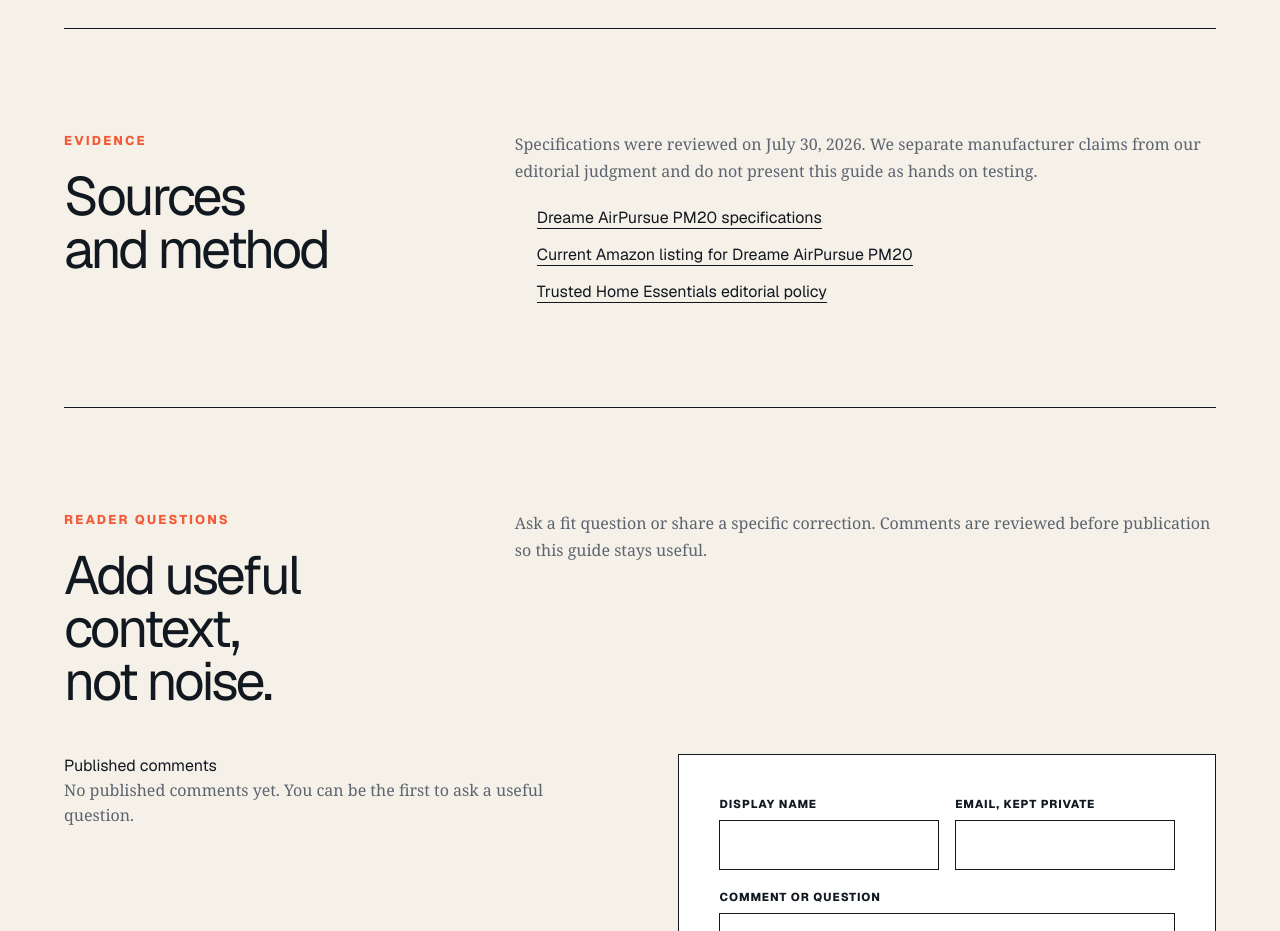
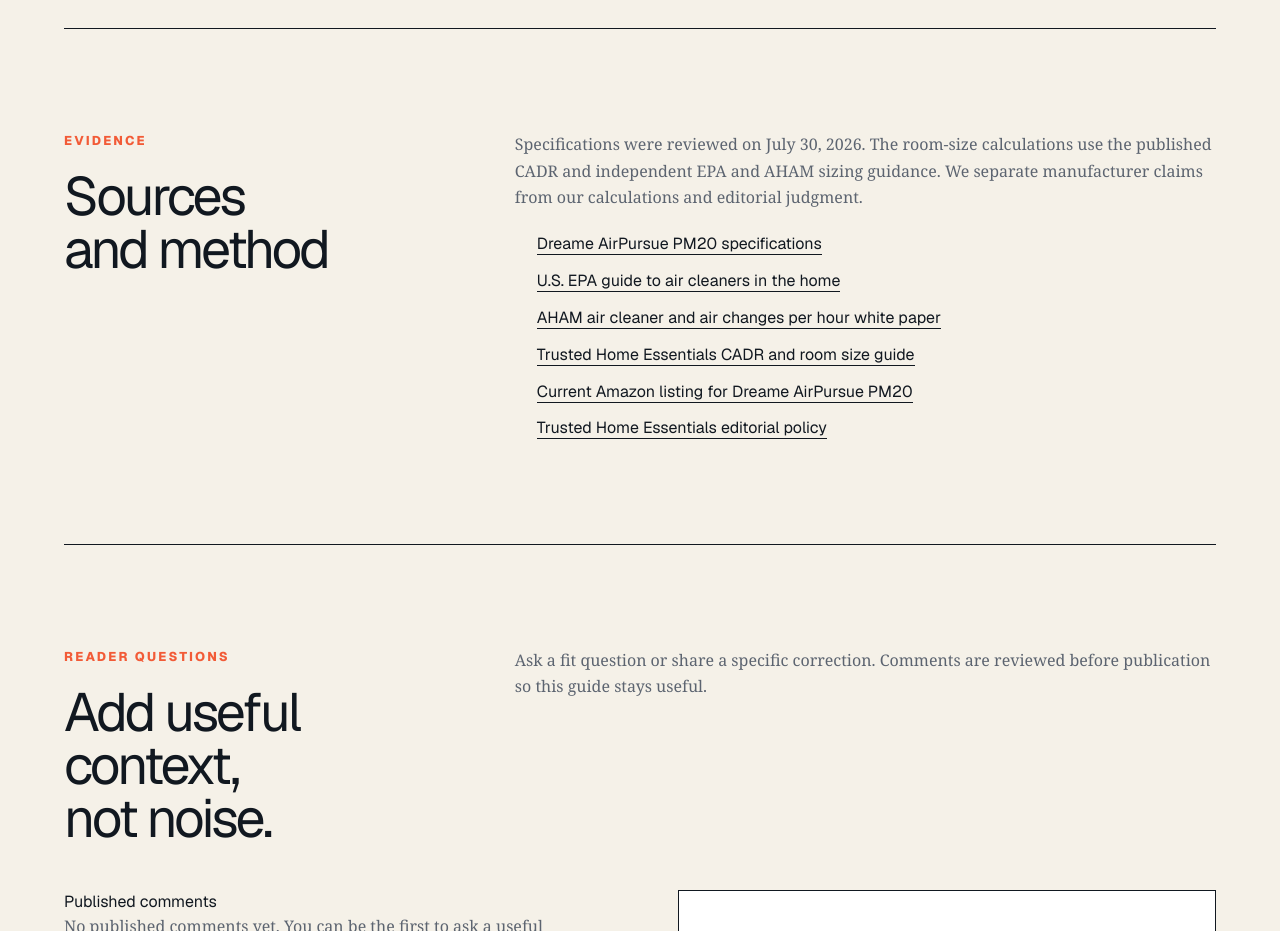
Before and after one commit to Dudeism74/trusted-home-2025, a Next.js app: page /guides/dreame-pm20 in a window 1280 px wide. Shown: the part 5500-6431 px from the top of the page. Built offline with nearby package versions, Linux system fonts and the light colour scheme.

Commit message:
Add independent sizing sources to PM20 guide

```diff
--- a/app/components/guide-page.tsx
+++ b/app/components/guide-page.tsx
@@ -18,6 +18,7 @@
   const articleUrl = `${SITE_URL}/guides/${product.slug}`;
   const reviewedDate = product.reviewedDate ?? REVIEWED_DATE;
   const reviewedDateLabel = product.reviewedDateLabel ?? REVIEWED_DATE_LABEL;
+  const isPm20 = product.slug === "dreame-pm20";
   const articleSchema = {
     "@context": "https://schema.org",
     "@type": "Article",
@@ -284,9 +285,9 @@
             </div>
             <div>
               <p>
-                Specifications were reviewed on {reviewedDateLabel}. We separate
-                manufacturer claims from our editorial judgment and do not present
-                this guide as hands on testing.
+                {isPm20
+                  ? `Specifications were reviewed on ${reviewedDateLabel}. The room-size calculations use the published CADR and independent EPA and AHAM sizing guidance. We separate manufacturer claims from our calculations and editorial judgment.`
+                  : `Specifications were reviewed on ${reviewedDateLabel}. We separate manufacturer claims from our editorial judgment and do not present this guide as hands on testing.`}
               </p>
               <ol>
                 <li>
@@ -298,6 +299,33 @@
                     {product.manufacturerLabel}
                   </a>
                 </li>
+                {isPm20 ? (
+                  <>
+                    <li>
+                      <a
+                        href="https://www.epa.gov/indoor-air-quality-iaq/guide-air-cleaners-home"
+                        target="_blank"
+                        rel="noopener"
+                      >
+                        U.S. EPA guide to air cleaners in the home
+                      </a>
+                    </li>
+                    <li>
+                      <a
+                        href="https://ahamverifide.org/wp-content/uploads/2026/02/AHAM-White-Paper_Air-Cleaner-ACH_2025.pdf"
+                        target="_blank"
+                        rel="noopener"
+                      >
+                        AHAM air cleaner and air changes per hour white paper
+                      </a>
+                    </li>
+                    <li>
+                      <Link href="/air-purifier-cadr-room-size-guide">
+                        Trusted Home Essentials CADR and room size guide
+                      </Link>
+                    </li>
+                  </>
+                ) : null}
                 <li>
                   <a
                     href={product.amazonUrl}
```
